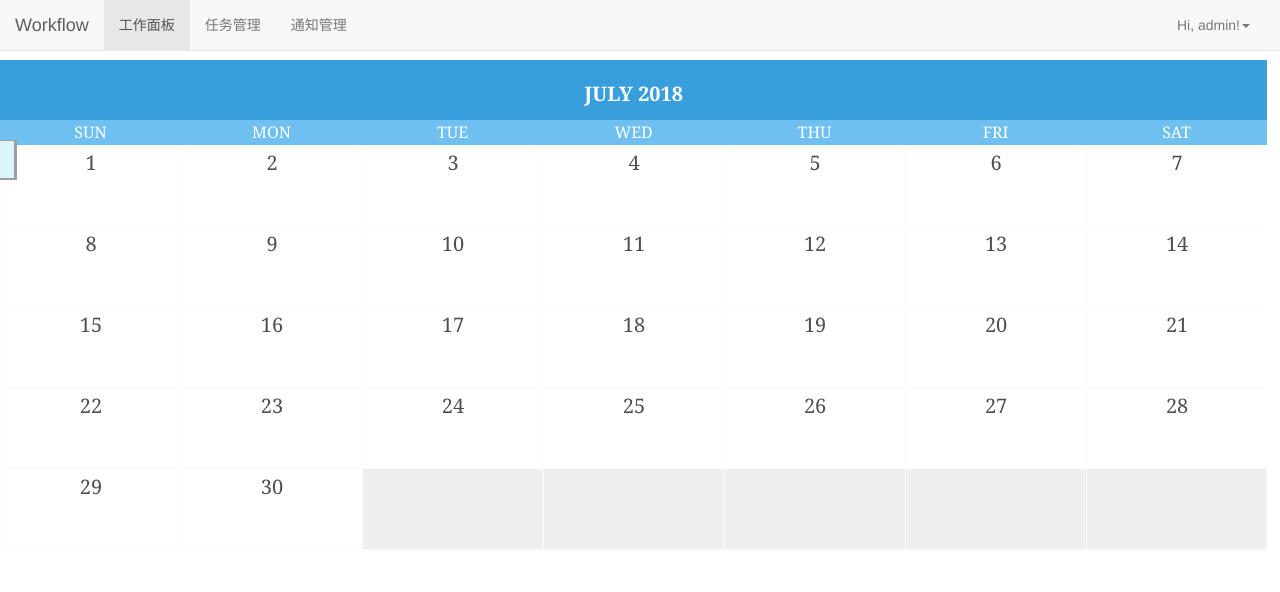
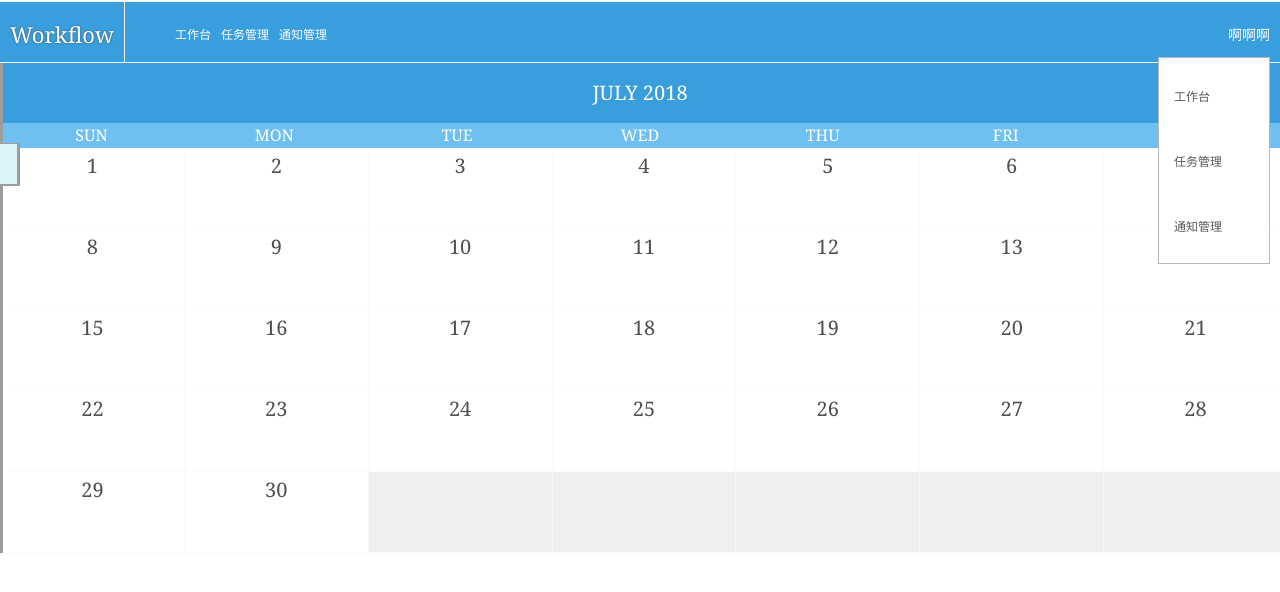
Before and after one commit to orlandotian/workflow, a Flask app: page / in a window 1280 px wide. Shown: the top 592 px of the page. Run offline with Flask 2, Linux system fonts and the light colour scheme; a user stored in the database is signed in; data comes from the database, SQL or seed files in the repository; data that the repository does not hold is empty; some libraries are stand-ins or nearby versions.

Commit message:
Remove bootstrap from index page

```diff
--- a/workflow/static/css/index.css
+++ b/workflow/static/css/index.css
@@ -1,6 +1,6 @@
 .calendar {
     background-color: white;
-    width: 99%;
+    width: 100%;
     font-weight: 200;
     font-family: "Lora", Georgia, "Times New Roman", Times, serif;
 }
--- a/workflow/static/css/login.css
+++ b/workflow/static/css/login.css
@@ -3,6 +3,7 @@
     font-weight: 400;
     font-family: "Lora", Georgia, "Times New Roman", Times, serif;
 }
+
 .base {
     width: 100%;
     height: 100%;
@@ -29,7 +30,7 @@
     text-align: center;
     text-shadow: 0px 0px 3px #b2b2b2;
     position: absolute;
-        top:30%
+    top: 30%
 }
 
 .center-box .message {
@@ -40,7 +41,7 @@
     text-align: center;
     position: absolute;
     border-radius: 3px;
-        bottom:20px;
+    bottom: 20px;
     margin-left: 5%;
     margin-right: 5%;
     border: red 2px solid;
@@ -66,6 +67,7 @@
     top: 0px;
     border-radius: 0px 5px 5px 0px;
 }
+
 .login-box .title_label {
     text-align: center;
     color: white;
--- /dev/null
+++ b/workflow/static/css/obase.css
@@ -0,0 +1,48 @@
+body {
+    margin: 0px;
+}
+
+.barrage {
+    z-index: 1000;
+    position: relative;
+    width: 100%;
+    height: 1px;
+}
+
+@keyframes flyaway {
+    0% {
+        right: -10%;
+        opacity: 0.0
+    }
+    10% {
+        right: 20%;
+        opacity: 1.0
+    }
+    50% {
+        right: 50%;
+        opacity: 1.0
+    }
+    90% {
+        right: 80%;
+        opacity: 0.5
+    }
+    100% {
+        right: 100%;
+        opacity: 0.0
+    }
+}
+
+.barrage .message {
+    right: 110%;
+    background-color: transparent;
+    text-shadow: 0px 0px 3px #888888;
+    overflow: hidden;
+    text-overflow: ellipsis;
+    padding: 0px 10px 0px 10px;
+    color: white;
+    border: white 1px solid;
+    border-radius: 2px;
+    position: absolute;
+    animation: flyaway 10s linear;
+    box-shadow: 0px 0px 3px #888888;
+}
--- a/workflow/static/js/index.js
+++ b/workflow/static/js/index.js
@@ -5,18 +5,20 @@ function controller($scope, $http) {
 
     var MONTHS = ['JANUARY', 'FEBRUARY', 'MARCH', 'APRIL', 'MAI', 'JUNE', 'JULY', 'AUGUST', 'SEPTEMBER', 'OCTOBER', 'NOVEMBER', 'DECEMBER'];
     var WEEKDAYS = ['SUNDAY', 'MONDAY', 'TUESDAY', 'WEDNESDAY', 'THURSDAY', 'FRIDAY', 'SATURDAY'];
-    init(new Date());
-    initSocket();
+
     $http.get('/currentUser').then(function (result) {
         $scope.currentUser = result.data;
+        init(new Date());
+        initSocket();
     });
+
     $http.get('/myMembers').then(function (result) {
         $scope.members = result.data;
         for (var i = 0; i < $scope.members.length; i++) {
             $scope.members[i].checked = (i == 0);
         }
+    });
 
-    });
 
     function init(date) {
         $scope.defaultDate = date;
@@ -59,12 +61,11 @@ function controller($scope, $http) {
     }
 
     function initSocket() {
-        var socket = io.connect('http://' + document.domain + ':' + location.port);
-        socket.emit('event_update', {'param': 'value'});
         socket.on('response_update', function (data) {
             alert(data);
             rebindEvent($scope.weeks)
         });
+        sendMessage($scope.currentUser.real_name + '登录系统');
     }
 
     function nextMonth(del) {
@@ -138,6 +139,7 @@ function controller($scope, $http) {
     }
 
     $scope.$watch('weeks', function (weeks) {
+        if(!weeks) return;
         rebindEvent(weeks);
     });
 
--- /dev/null
+++ b/workflow/static/js/obase.js
@@ -0,0 +1,44 @@
+var socket = io.connect('http://' + document.domain + ':' + location.port);
+enableSocketio();
+
+function enableSocketio() {
+
+    socket.on('response_update', function (data) {
+        alert(data);
+        rebindEvent($scope.weeks)
+    });
+    socket.on('response_message', function (data) {
+        var msg = new String(data.msg);
+        if (!document.hasFocus()) {
+            msgNotice(msg);
+        } else {
+            createMessage(msg)
+        }
+    });
+}
+
+function sendMessage(msg) {
+    socket.emit('event_message', {'msg': msg});
+}
+
+function createMessage(msg) {
+    var height = Math.random() * 100
+    $('#barrage').append('<div class="message" style="top: ' + height + 'px">' + msg + '</div>\n');
+    setTimeout(removeChild, 10000)
+}
+
+function removeChild() {
+    a = document.getElementById('barrage');
+    a.removeChild(a.firstElementChild);
+}
+
+function msgNotice(msg) {
+    if (window.Notification && Notification.permission !== "denied") {
+        Notification.requestPermission(function (status) {
+            var notice_ = new Notification('新的消息', {body: msg});
+            notice_.onclick = function () {
+                window.focus();
+            }
+        });
+    }
+}
--- /dev/null
+++ b/workflow/templates/fragment/navbar-new.html
@@ -0,0 +1,120 @@
+<html>
+<head>
+
+</head>
+<body>
+<div class="navbar">
+    <div class="toggle">Workflow</div>
+    <div class="navbar-collapse">
+        <ul class="left-menu">
+            <li>
+                <a>工作台</a>
+            </li>
+            <li>
+                <a>任务管理</a>
+            </li>
+            <li>
+                <a>通知管理</a>
+            </li>
+        </ul>
+        <ul class="right-menu">
+            <li class="dropdown-toggle">
+                <a class="dropdown-toggle">啊啊啊</a>
+                <ul class="dropdown-menu">
+                    <li>
+                        <a>工作台</a>
+                    </li>
+                    <li>
+                        <a>任务管理</a>
+                    </li>
+                    <li>
+                        <a>通知管理</a>
+                    </li>
+                </ul>
+            </li>
+        </ul>
+    </div>
+</div>
+<style>
+    .navbar {
+        font-weight: 400;
+        font-family: "Lora", Georgia, "Times New Roman", Times, serif;
+        width: auto;
+        height: 60px;
+        line-height: 65px;
+        background-color: #389edd;
+        border-bottom: #f3f3f3 1px solid;
+        border-top: #f3f3f3 1px solid;
+        display: flex;
+    }
+
+    .navbar .toggle {
+        padding: 0px 10px 0px 10px;
+        font-size: 22px;
+        color: white;
+        height: auto;
+        width: fit-content;
+        border-right: #f3f3f3 1px solid;
+        text-shadow: #4d4b4d 0px 0px 2px;
+    }
+
+    .navbar .navbar-collapse {
+        display: flex;
+    }
+
+    .navbar .left-menu {
+        display: flex;
+        margin: 0px;
+    }
+
+    .navbar .left-menu li {
+        display: flex;
+    }
+
+    .navbar .left-menu a {
+        font-size: 12px;
+        color: white;
+        margin-left: 10px;
+    }
+
+    .navbar .right-menu {
+        position: absolute;
+        right: 10px;
+        height: 65px;
+        margin: 0px;
+        padding: 0px;
+    }
+
+    .right-menu li.dropdown-toggle {
+        display: block;
+    }
+
+    .right-menu a.dropdown-toggle {
+        color: white;
+        font-size: 14px;
+    }
+
+    .right-menu .dropdown-menu {
+        border: #b8b6b8 1px solid;
+        background-color: white;
+        position: absolute;
+        top: 55px;
+        right: 0px;
+        width: 100px;
+        padding: 5px;
+        z-index: 100;
+    }
+
+    .navbar .dropdown-menu li {
+        display: inline-grid;
+        line-height: 30px;
+    }
+
+    .navbar .dropdown-menu a {
+        font-size: 12px;
+        color: #575757;
+        margin-left: 10px;
+    }
+</style>
+</body>
+</html>
--- a/workflow/templates/index.html
+++ b/workflow/templates/index.html
@@ -1,17 +1,18 @@
-{% extends 'base.html' %}
+{% extends 'obase.html' %}
 
+{% block head %}
+        <script src="//cdn.static.runoob.com/libs/angular.js/1.4.6/angular.min.js"></script>
+    <script src="../static/js/index.js"></script>
+    <link rel="stylesheet" href="../static/css/index.css">
+{% endblock %}
 {% block title %} 首页 {% endblock %}
 {% block navbar %}
     {% with tab=0 %}
-        {% include 'fragment/navbar.html' %}
+        {% include 'fragment/navbar-new.html' %}
     {% endwith %}
 {% endblock %}
 
 {% block content %}
-    <script src="//cdnjs.cloudflare.com/ajax/libs/socket.io/1.3.6/socket.io.min.js"></script>
-    <script src="http://cdn.static.runoob.com/libs/angular.js/1.4.6/angular.min.js"></script>
-    <script src="../static/js/index.js"></script>
-    <link rel="stylesheet" href="../static/css/index.css">
     {% raw %}
     <div ng-app="app" ng-controller="controller">
         <div class="base">
--- /dev/null
+++ b/workflow/templates/obase.html
@@ -0,0 +1,34 @@
+<!DOCTYPE html>
+<html lang="en">
+<head>
+    <meta charset="UTF-8">
+    <script src="https://cdn.bootcss.com/jquery/3.3.1/jquery.min.js"></script>
+    <script src="https://cdnjs.cloudflare.com/ajax/libs/socket.io/2.0.3/socket.io.js"></script>
+    <link rel="stylesheet" href="../static/css/obase.css">
+    <script src="../static/js/obase.js"></script>
+    {% block head %}
+    {% endblock %}
+    <title>{% block title %}Title {% endblock %}</title>
+</head>
+<body>
+<div>
+    <div class="barrage" id="barrage">
+    </div>
+</div>
+<div>
+    {% block navbar %}
+    {% endblock %}
+</div>
+<div>
+    {% block content %}
+    {% endblock %}
+</div>
+<style>
+
+</style>
+<script>
+
+
+</script>
+</body>
+</html>
--- a/workflow/view/task.py
+++ b/workflow/view/task.py
@@ -68,5 +68,10 @@ def update_state():
 
 
 @socketio.on('event_update')
-def handle_message(json):
+def event_update(json):
     emit('response_update', json, broadcast=True, namespace='')
+
+
+@socketio.on('event_message')
+def event_message(json):
+    emit('response_message', json, broadcast=True, namespace='')
```
Lines whose indentation alone changed are shown as unchanged.
